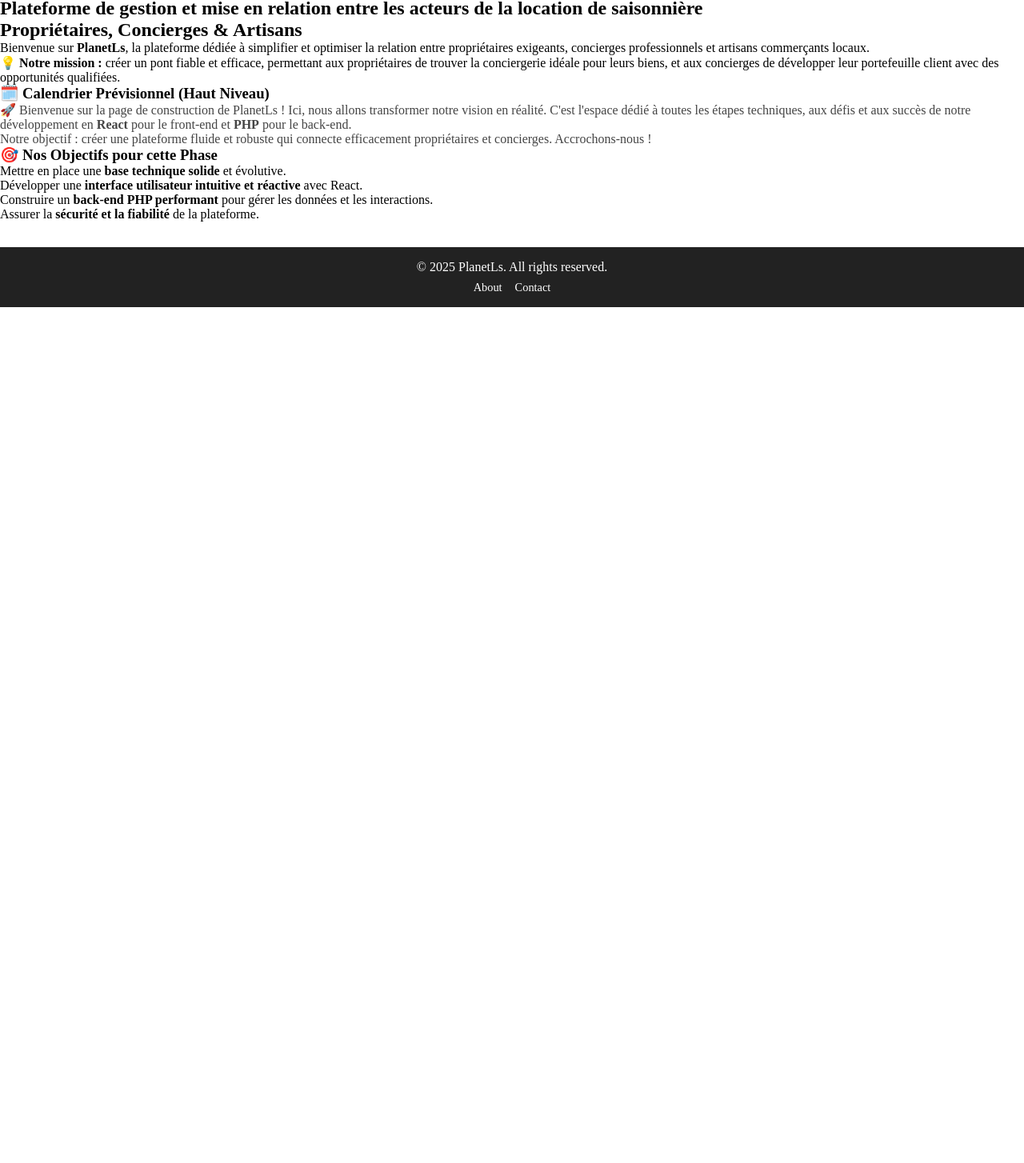
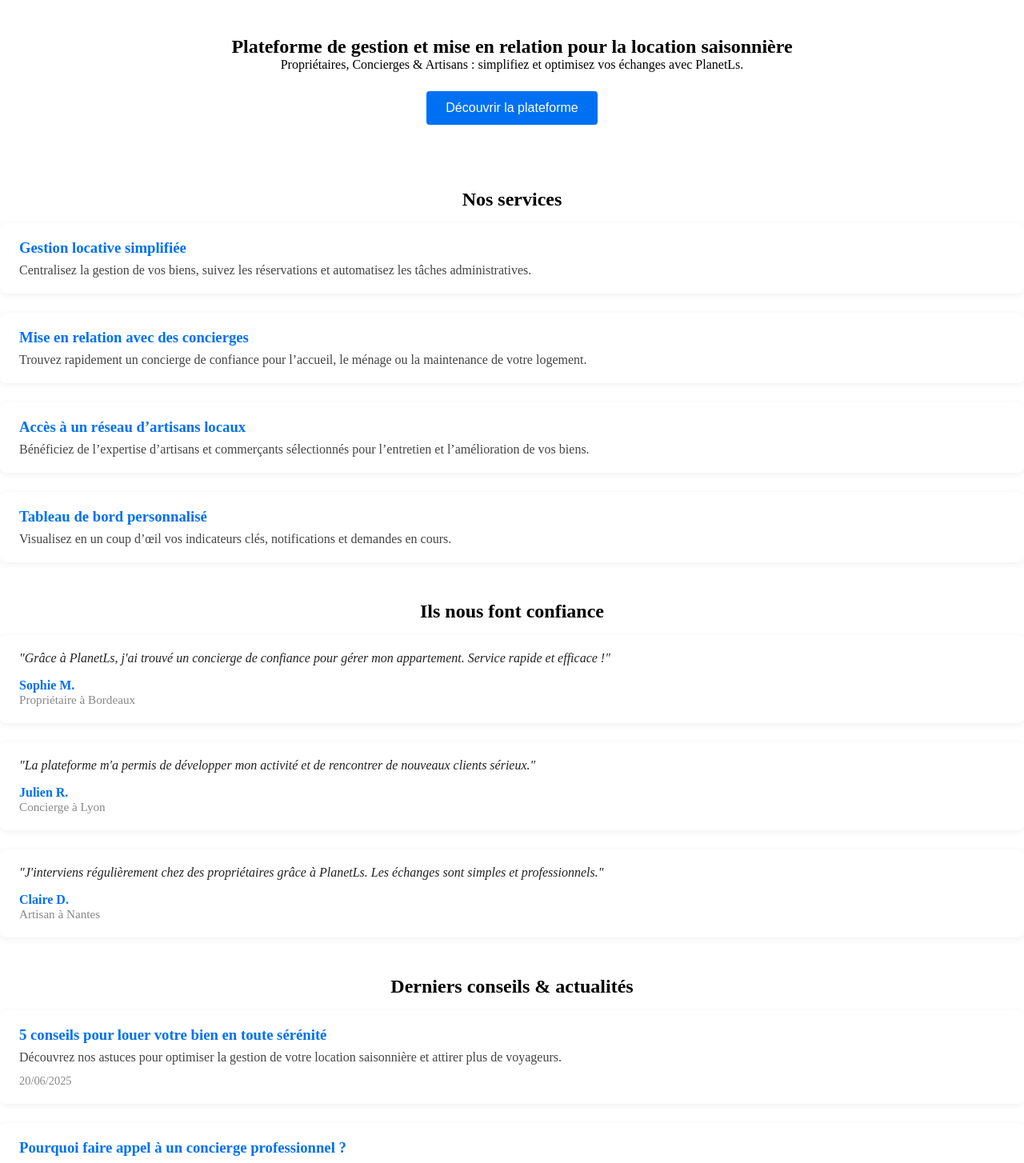
Before and after one commit to Natalina933/planetls-betav1, a Next.js app: page /home in a window 1280 px wide. Shown: the part 96-1550 px from the top of the page at 80% size. Before the commit the page ends 800 px from the top, so only its background shows below. Built offline with nearby package versions, Linux system fonts and the light colour scheme.

Commit message:
feat: ajout de nouvelles fonctionnalités à la page d'accueil, y compris des sections pour les services, témoignages et un aperçu des blogs, ainsi que l'importation de nouveaux composants

```diff
--- /dev/null
+++ b/src/app/components/blog/BlogPreviewList.js
@@ -0,0 +1,52 @@
+const mockPosts = [
+    {
+        id: 1,
+        title: "5 conseils pour louer votre bien en toute sérénité",
+        excerpt: "Découvrez nos astuces pour optimiser la gestion de votre location saisonnière et attirer plus de voyageurs.",
+        date: "2025-06-20",
+        link: "/blog/5-conseils-location"
+    },
+    {
+        id: 2,
+        title: "Pourquoi faire appel à un concierge professionnel ?",
+        excerpt: "Un concierge facilite la vie des propriétaires et améliore l'expérience des locataires. Voici comment.",
+        date: "2025-06-10",
+        link: "/blog/concierge-professionnel"
+    },
+    {
+        id: 3,
+        title: "Artisans locaux : un atout pour vos locations",
+        excerpt: "Entretenir et valoriser votre bien grâce à des artisans de confiance, c'est possible avec PlanetLs.",
+        date: "2025-05-30",
+        link: "/blog/artisans-locaux"
+    }
+];
+
+export default function BlogPreviewList() {
+    return (
+        <div style={{ display: 'grid', gap: '1.5rem', marginTop: '1rem' }}>
+            {mockPosts.map(post => (
+                <a
+                    key={post.id}
+                    href={post.link}
+                    style={{
+                        display: 'block',
+                        background: '#fff',
+                        borderRadius: '8px',
+                        boxShadow: '0 2px 8px rgba(0,0,0,0.06)',
+                        padding: '1.25rem 1.5rem',
+                        textDecoration: 'none',
+                        color: '#222',
+                        transition: 'box-shadow 0.2s'
+                    }}
+                >
+                    <h3 style={{ margin: '0 0 0.5rem 0', color: '#0070f3' }}>{post.title}</h3>
+                    <p style={{ margin: 0, color: '#444' }}>{post.excerpt}</p>
+                    <div style={{ marginTop: '0.75rem', fontSize: '0.9rem', color: '#888' }}>
+                        {new Date(post.date).toLocaleDateString('fr-FR')}
+                    </div>
+                </a>
+            ))}
+        </div>
+    );
+}
--- a/src/app/components/layout/Footer.js
+++ b/src/app/components/layout/Footer.js
@@ -12,6 +12,7 @@
                 <a href="/about" style={{ color: '#fff', marginRight: '1rem' }}>About</a>
                 <a href="/contact" style={{ color: '#fff' }}>Contact</a>
             </p>
+
         </footer>
     );
 }
--- /dev/null
+++ b/src/app/components/testimonials/TestimonialList.js
@@ -0,0 +1,43 @@
+const testimonials = [
+    {
+        id: 1,
+        name: "Sophie M.",
+        role: "Propriétaire à Bordeaux",
+        text: "Grâce à PlanetLs, j'ai trouvé un concierge de confiance pour gérer mon appartement. Service rapide et efficace !"
+    },
+    {
+        id: 2,
+        name: "Julien R.",
+        role: "Concierge à Lyon",
+        text: "La plateforme m'a permis de développer mon activité et de rencontrer de nouveaux clients sérieux."
+    },
+    {
+        id: 3,
+        name: "Claire D.",
+        role: "Artisan à Nantes",
+        text: "J'interviens régulièrement chez des propriétaires grâce à PlanetLs. Les échanges sont simples et professionnels."
+    }
+];
+
+export default function TestimonialList() {
+    return (
+        <div style={{ display: 'grid', gap: '1.5rem', marginTop: '1rem' }}>
+            {testimonials.map(({ id, name, role, text }) => (
+                <div
+                    key={id}
+                    style={{
+                        background: '#fff',
+                        borderRadius: '8px',
+                        boxShadow: '0 2px 8px rgba(0,0,0,0.06)',
+                        padding: '1.25rem 1.5rem',
+                        color: '#222'
+                    }}
+                >
+                    <p style={{ fontStyle: 'italic', marginBottom: '1rem' }}>&quot;{text}&quot;</p>
+                    <div style={{ fontWeight: 'bold', color: '#0070f3' }}>{name}</div>
+                    <div style={{ fontSize: '0.95rem', color: '#888' }}>{role}</div>
+                </div>
+            ))}
+        </div>
+    );
+}
--- a/src/app/home/page.tsx
+++ b/src/app/home/page.tsx
@@ -1,6 +1,11 @@
+"use client";
+
 import Head from 'next/head';
 import Footer from '../components/layout/Footer';
-import styles from './page.module.css';
+import CTAButton from '../components/common/Bouton';
+import ServiceList from '../services/ServiceList';
+import TestimonialList from '../components/testimonials/TestimonialList';
+import BlogPreviewList from '../components/blog/BlogPreviewList';
 
 const HomePage = () => {
     return (
@@ -12,35 +17,30 @@
                 <link rel="stylesheet" href="https://cdnjs.cloudflare.com/ajax/libs/font-awesome/6.0.0-beta3/css/all.min.css" />
             </Head>
 
-            <main className={styles.main}>
-                <section className={styles.section}>
-                    <h1 className={styles.title}>
-                        Plateforme de gestion et mise en relation entre les acteurs de la location de saisonnière
-                    </h1>
-                    <h2 className={styles.subtitle}>
-                        Propriétaires, Concierges & Artisans
-                    </h2>
-                    <p className={styles.intro}>
-                        Bienvenue sur <strong>PlanetLs</strong>, la plateforme dédiée à simplifier et optimiser la relation entre propriétaires exigeants, concierges professionnels et artisans commerçants locaux.
-                    </p>
-                    <aside className={styles.mission}>
-                        <strong>💡 Notre mission :</strong> créer un pont fiable et efficace, permettant aux propriétaires de trouver la conciergerie idéale pour leurs biens, et aux concierges de développer leur portefeuille client avec des opportunités qualifiées.
-                    </aside>
-                    <h3 className={styles.sectionTitle}>🗓️ Calendrier Prévisionnel (Haut Niveau)</h3>
-                    <p style={{ color: '#444' }}>
-                        🚀 Bienvenue sur la page de construction de PlanetLs ! Ici, nous allons transformer notre vision en réalité. C'est l'espace dédié à toutes les étapes techniques, aux défis et aux succès de notre développement en <strong>React</strong> pour le front-end et <strong>PHP</strong> pour le back-end.
-                    </p>
-                    <p style={{ color: '#444' }}>
-                        Notre objectif : créer une plateforme fluide et robuste qui connecte efficacement propriétaires et concierges. Accrochons-nous !
-                    </p>
-                    <h3 className={styles.sectionTitle}>🎯 Nos Objectifs pour cette Phase</h3>
-                    <ul className={styles.objectives}>
-                        <li>Mettre en place une <strong>base technique solide</strong> et évolutive.</li>
-                        <li>Développer une <strong>interface utilisateur intuitive et réactive</strong> avec React.</li>
-                        <li>Construire un <strong>back-end PHP performant</strong> pour gérer les données et les interactions.</li>
-                        <li>Assurer la <strong>sécurité et la fiabilité</strong> de la plateforme.</li>
-                    </ul>
+            <main style={{ minHeight: '70vh' }}>
+                <section className="hero" style={{ textAlign: 'center', padding: '3rem 1rem 2rem 1rem' }}>
+                    <h1>Plateforme de gestion et mise en relation pour la location saisonnière</h1>
+                    <p>Propriétaires, Concierges & Artisans : simplifiez et optimisez vos échanges avec PlanetLs.</p>
+                    <CTAButton style={{ marginTop: '1.5rem' }} onClick={() => { /* TODO: handle click */ }}>
+                        Découvrir la plateforme
+                    </CTAButton>
                 </section>
+
+                <section className="services" style={{ marginTop: '3rem' }}>
+                    <h2 style={{ textAlign: 'center' }}>Nos services</h2>
+                    <ServiceList />
+                </section>
+
+                <section className="testimonials" style={{ marginTop: '3rem' }}>
+                    <h2 style={{ textAlign: 'center' }}>Ils nous font confiance</h2>
+                    <TestimonialList />
+                </section>
+
+                <section className="blog" style={{ marginTop: '3rem' }}>
+                    <h2 style={{ textAlign: 'center' }}>Derniers conseils & actualités</h2>
+                    <BlogPreviewList />
+                </section>
+
                 <Footer />
             </main>
         </div>
--- /dev/null
+++ b/src/app/services/ServiceList.js
@@ -0,0 +1,45 @@
+const services = [
+    {
+        id: 1,
+        title: "Gestion locative simplifiée",
+        description: "Centralisez la gestion de vos biens, suivez les réservations et automatisez les tâches administratives."
+    },
+    {
+        id: 2,
+        title: "Mise en relation avec des concierges",
+        description: "Trouvez rapidement un concierge de confiance pour l’accueil, le ménage ou la maintenance de votre logement."
+    },
+    {
+        id: 3,
+        title: "Accès à un réseau d’artisans locaux",
+        description: "Bénéficiez de l’expertise d’artisans et commerçants sélectionnés pour l’entretien et l’amélioration de vos biens."
+    },
+    {
+        id: 4,
+        title: "Tableau de bord personnalisé",
+        description: "Visualisez en un coup d’œil vos indicateurs clés, notifications et demandes en cours."
+    }
+];
+
+export default function ServiceList() {
+    return (
+        <div style={{ display: 'grid', gap: '1.5rem', marginTop: '1rem' }}>
+            {services.map(({ id, title, description }) => (
+                <div
+                    key={id}
+                    style={{
+                        background: '#fff',
+                        borderRadius: '8px',
+                        boxShadow: '0 2px 8px rgba(0,0,0,0.06)',
+                        padding: '1.25rem 1.5rem',
+                        color: '#222'
+                    }}
+                >
+                    <h3 style={{ margin: '0 0 0.5rem 0', color: '#0070f3' }}>{title}</h3>
+                    <p style={{ margin: 0, color: '#444' }}>{description}</p>
+                </div>
+            ))}
+        </div>
+
+    );
+}
```
Also changed, not shown: src/app/components/layout/SocialLinks.js (added, +55 -0 lines), src/app/components/common/CTAButton.js (added), src/app/components/layout/ContactInfo.js (added), src/app/components/layout/FooterLinks.js (added), src/app/components/layout/logo.js (added).
